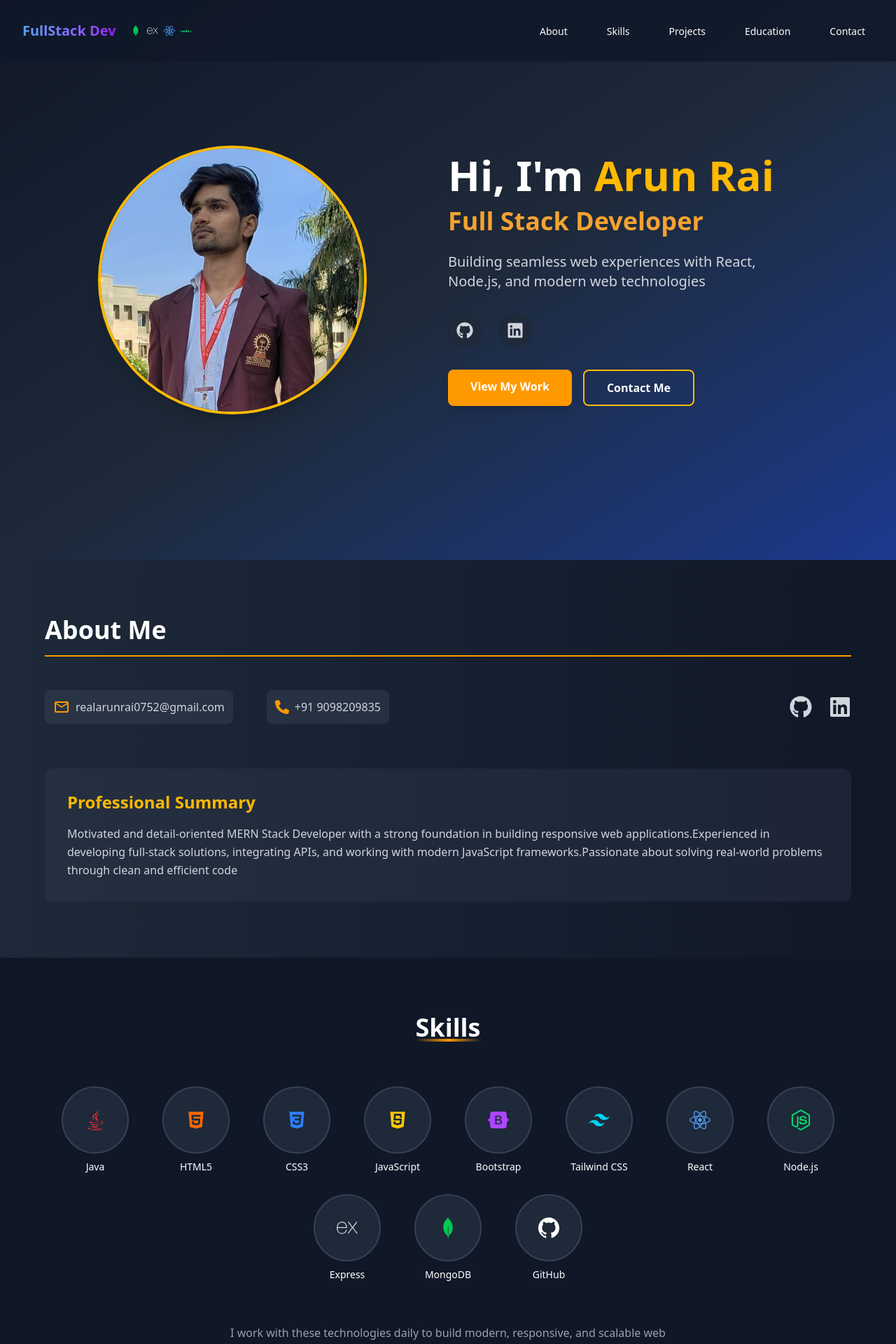
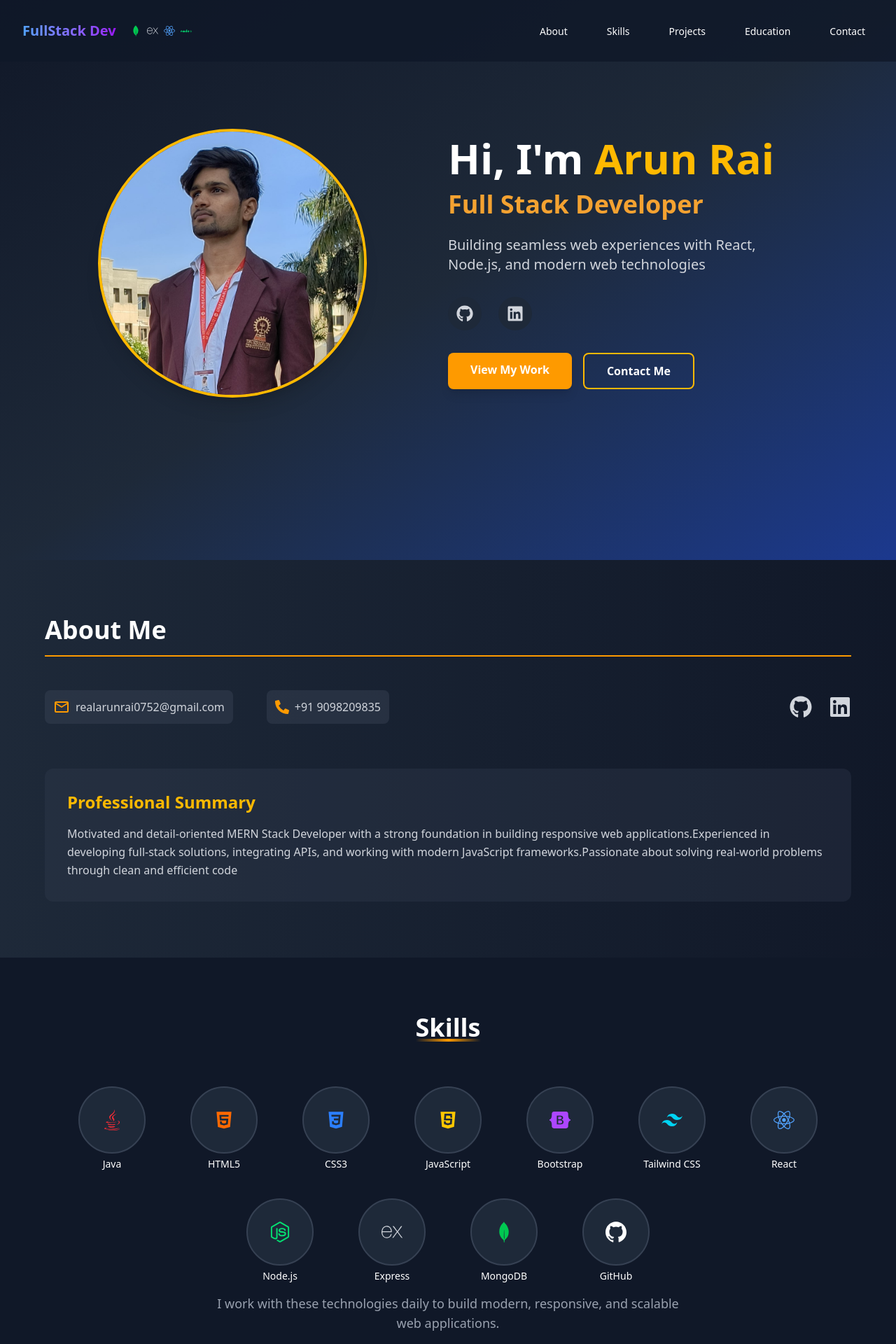
Before and after one commit to Arunrai0752/Portfolio, a React (Vite) app: page / in a window 1280 px wide. Shown: the top 1920 px of the page at 70% size. Built offline with nearby package versions, Linux system fonts and the light colour scheme.

Commit message:
some small consemetic changes

```diff
--- a/src/components/Hero.jsx
+++ b/src/components/Hero.jsx
@@ -61,7 +61,7 @@ const Hero = () => {
   return (
     <section
       id="home"
-      className="flex flex-col md:flex-row justify-center items-center w-full min-h-screen bg-gradient-to-br from-gray-900 via-gray-800 to-blue-900 px-6 py-12 md:py-0"
+      className="flex flex-col md:flex-row justify-center items-center w-full min-h-screen bg-gradient-to-br from-gray-900 via-gray-800 to-blue-900 px-6 pt-24 md:pt-0 pb-12"
     >
       {/* Left Side - Image with Animation */}
       <motion.div
@@ -82,38 +82,6 @@ const Hero = () => {
             className="w-full h-full object-cover"
           />
 
-          {/* Floating tech icons */}
-          <motion.div
-            className="absolute top-8 left-8 text-amber-400"
-            animate={{
-              x: [0, 10, 0],
-              y: [0, -10, 0],
-              rotate: [0, 15, 0]
-            }}
-            transition={{
-              duration: 5,
-              repeat: Infinity,
-              repeatType: "reverse"
-            }}
-          >
-            <FaCode className="text-xl" />
-          </motion.div>
-          <motion.div
-            className="absolute bottom-8 right-8 text-amber-400"
-            animate={{
-              x: [0, -10, 0],
-              y: [0, 10, 0],
-              rotate: [0, -15, 0]
-            }}
-            transition={{
-              duration: 6,
-              repeat: Infinity,
-              repeatType: "reverse",
-              delay: 1
-            }}
-          >
-            <FaServer className="text-xl" />
-          </motion.div>
         </motion.div>
       </motion.div>
 
--- a/src/components/Projects.jsx
+++ b/src/components/Projects.jsx
@@ -255,12 +255,12 @@ const Projects = () => {
             background: rgba(30, 41, 59, 0.95);
             border-radius: 50%;
             box-shadow: 0 4px 16px rgba(0,0,0,0.25);
-            width: 56px;
-            height: 56px;
+            width: 38px;
+            height: 38px;
             display: flex;
             align-items: center;
             justify-content: center;
-            font-size: 2.2rem;
+            font-size: 1.4rem;
             border: 2px solid #f59e42;
             transition: background 0.3s, color 0.3s, transform 0.2s;
             z-index: 10;
@@ -275,7 +275,7 @@ const Projects = () => {
           }
           .custom-swiper-nav .swiper-button-next:after,
           .custom-swiper-nav .swiper-button-prev:after {
-            font-size: 2.2rem;
+            font-size: 1.4rem;
             font-weight: bold;
           }
         `}</style>
--- a/src/components/Skills.jsx
+++ b/src/components/Skills.jsx
@@ -44,7 +44,7 @@ const Skills = () => {
   };
 
   return (
-    <section id="skills" className="bg-gray-900 py-20 px-4 overflow-hidden">
+  <section id="skills" className="bg-gray-900 py-20 px-4 overflow-x-hidden">
       <div className="max-w-6xl mx-auto">
         <motion.h1
           className="text-4xl font-bold text-white pb-4 mb-12 text-center relative"
@@ -63,7 +63,7 @@ const Skills = () => {
           initial="hidden"
           whileInView="visible"
           viewport={{ once: true }}
-          className="flex flex-wrap justify-center gap-12 h-65 "
+          className="flex flex-wrap justify-center gap-x-8 gap-y-10 sm:gap-x-14 sm:gap-y-12 md:gap-x-16 md:gap-y-16 mb-8"
         >
           {skills.map((skill, index) => (
             <motion.div
@@ -74,27 +74,27 @@ const Skills = () => {
                 rotate: 5,
                 boxShadow: "0 0 25px rgba(245, 158, 11, 0.3)"
               }}
-              className={`relative w-24 h-24 rounded-full flex items-center justify-center
+              className={`relative w-20 h-20 sm:w-24 sm:h-24 rounded-full flex items-center justify-center
                 bg-gray-800 border-2 border-gray-700 cursor-default
                 transition-all duration-300 hover:border-amber-400 ${skill.color}`}
             >
-              <div className="text-3xl">
+              <div className="text-2xl sm:text-3xl">
                 {skill.icon}
               </div>
-              <div className="absolute -bottom-8 w-full text-center">
-                <span className="text-white text-sm font-medium">{skill.name}</span>
+              <div className="absolute -bottom-7 w-full text-center">
+                <span className="text-white text-xs sm:text-sm font-medium">{skill.name}</span>
               </div>
             </motion.div>
           ))}
         </motion.div>
 
         <motion.div
-          className="mt-20 text-center"
+          className="mt-10 text-center"
           initial={{ opacity: 0 }}
           whileInView={{ opacity: 1 }}
           transition={{ delay: 0.5 }}
         >
-          <p className="text-gray-400 max-w-2xl mx-auto">
+          <p className="text-gray-400 max-w-md sm:max-w-2xl mx-auto text-base sm:text-lg">
             I work with these technologies daily to build modern, responsive, and scalable web applications.
           </p>
         </motion.div>
```
